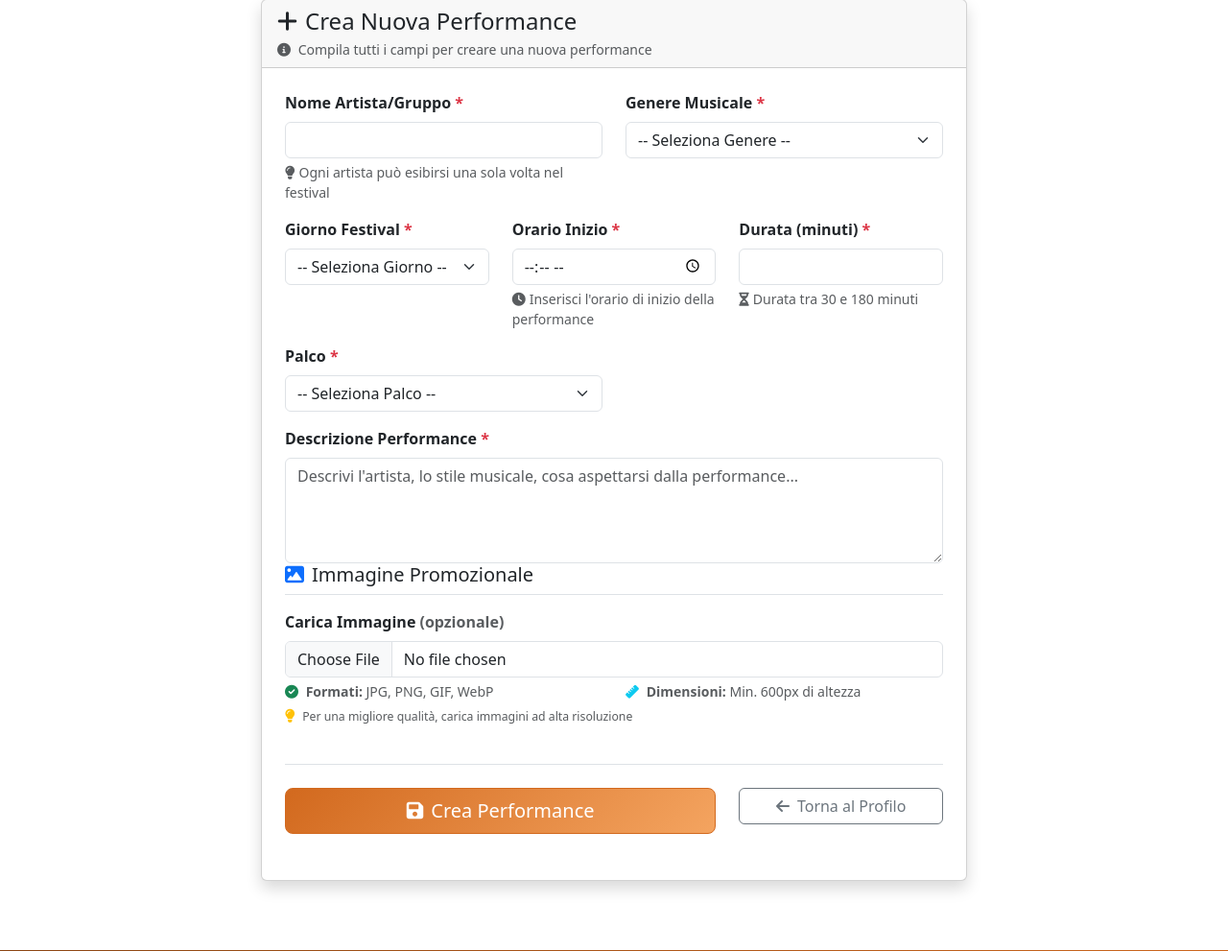
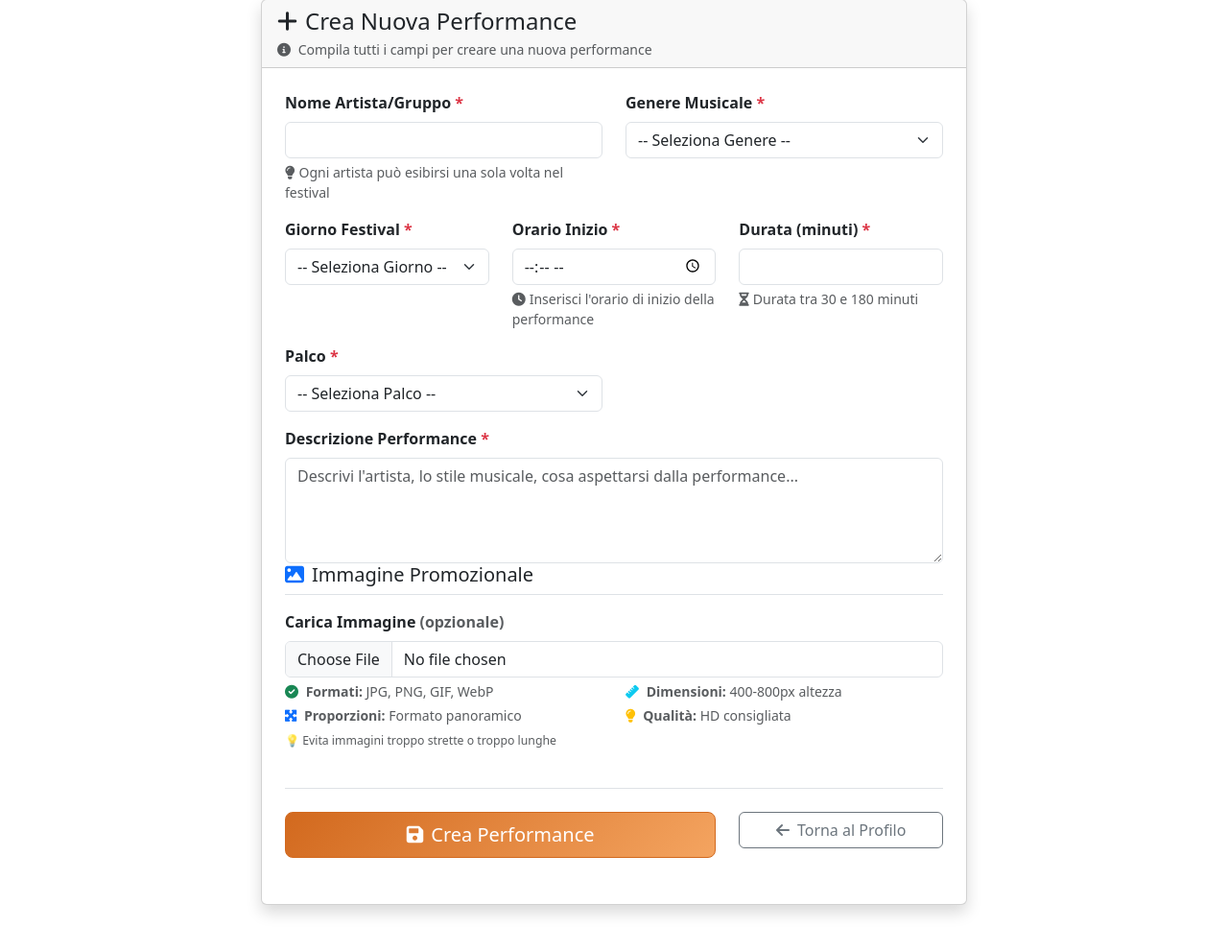
Before and after one commit to Borla25/my-flask-app, a Flask app: page /new_performance in a window 1280 px wide. Shown: the part 81-1072 px from the top of the page at 96% size. Run offline with Flask 3, Linux system fonts and the light colour scheme; a user stored in the database is signed in; data comes from the database, SQL or seed files in the repository.

Commit message:
Enhance image upload validation with min/max height checks and aspect ratio enforcement; update UI instructions for clarity

```diff
--- a/app.py
+++ b/app.py
@@ -42,8 +42,8 @@ login_manager.init_app(app)
 def allowed_file(filename):
     return '.' in filename and filename.rsplit('.', 1)[1].lower() in ALLOWED_EXTENSIONS
 
-def save_image(file, prefix, max_width=None, min_height=None):
-    """Save and resize uploaded image - CON VALIDAZIONE ALTEZZA"""
+def save_image(file, prefix, max_width=None, min_height=None, max_height=None):
+    """Save and resize uploaded image - CON VALIDAZIONE ALTEZZA E PROPORZIONI"""
     if file and allowed_file(file.filename):
         filename = file.filename
         timestamp = int(datetime.now().timestamp())
@@ -55,21 +55,33 @@ def save_image(file, prefix, max_width=None, min_height=None):
         if min_height and img.height < min_height:
             return None, f"L'immagine deve essere alta almeno {min_height}px (attuale: {img.height}px)"
 
+        # ✅ NUOVO: Controlla altezza massima
+        if max_height and img.height > max_height:
+            return None, f"L'immagine non può essere più alta di {max_height}px (attuale: {img.height}px)"
+
+        # ✅ NUOVO: Controlla proporzioni (formato panoramico)
+        aspect_ratio = img.width / img.height
+        if aspect_ratio < 0.8:  # Troppo verticale
+            return None, f"L'immagine è troppo stretta (proporzioni {aspect_ratio:.2f}). Usa un formato più panoramico."
+
         # Ridimensiona sempre per web
         if max_width and img.width > max_width:
             ratio = max_width / img.width
             new_height = int(img.height * ratio)
 
-            # ✅ NUOVO: Controlla che dopo il resize sia ancora abbastanza alta
+            # ✅ NUOVO: Controlla che dopo il resize sia ancora valida
             if min_height and new_height < min_height:
                 return None, f"Dopo il ridimensionamento l'immagine sarebbe troppo bassa ({new_height}px < {min_height}px)"
+
+            if max_height and new_height > max_height:
+                return None, f"Dopo il ridimensionamento l'immagine sarebbe troppo alta ({new_height}px > {max_height}px)"
 
             img = img.resize((max_width, new_height), Image.Resampling.LANCZOS)
 
         filepath = f"{app.config['UPLOAD_FOLDER']}/{new_filename}"
         img.save(filepath, "WebP", quality=60, optimize=True)
 
-        return new_filename, None  # ✅ NUOVO: Ritorna anche messaggio errore
+        return new_filename, None
 
     return None, "File non valido"
 
@@ -506,11 +518,18 @@ def edit_performance_post(id):
 
     performance_image = request.files.get('performance_image')
     if performance_image:
-        image_filename, error_message = save_image(performance_image, f"perf_{form_data['artist_name']}", PERFORMANCE_IMG_WIDTH, min_height=100)
-        if error_message:
-            flash(error_message, "danger")
-            return redirect(url_for("edit_performance", id=id))
-        form_data['performance_image'] = image_filename
+        # ✅ NUOVO: Validazione completa con min/max altezza
+        result = save_image(performance_image, f"perf_{form_data['artist_name']}",
+                       PERFORMANCE_IMG_WIDTH,
+                       min_height=400,     # Min 400px (come le immagini a destra)
+                       max_height=800)     # Max 800px (evita immagini troppo lunghe)
+
+        if isinstance(result, tuple):
+            image_filename, error_message = result
+            if error_message:
+                flash(f"Errore immagine: {error_message}", "danger")
+                return redirect(url_for("edit_performance", id=id))
+            form_data['performance_image'] = image_filename
 
     success = performances_dao.update_performance(form_data)
 
--- a/templates/new_performance.html
+++ b/templates/new_performance.html
@@ -213,12 +213,25 @@
                       </div>
                       <div class="col-md-6">
                         <i class="fas fa-ruler text-info me-1"></i>
-                        <strong>Dimensioni:</strong> Min. 600px di altezza
+                        <strong>Dimensioni:</strong> 400-800px altezza
+                      </div>
+                    </div>
+                    <div class="row mt-1">
+                      <div class="col-md-6">
+                        <i class="fas fa-expand-arrows-alt text-primary me-1"></i>
+                        <strong>Proporzioni:</strong> Formato panoramico
+                      </div>
+                      <div class="col-md-6">
+                        <i class="fas fa-lightbulb text-warning me-1"></i>
+                        <strong>Qualità:</strong> HD consigliata
                       </div>
                     </div>
                     <div class="mt-1">
-                      <i class="fas fa-lightbulb text-warning me-1"></i>
-                      <small>Per una migliore qualità, carica immagini ad alta risoluzione</small>
+                      {% if 'edit' not in request.endpoint %}
+                      <small class="text-muted">💡 Evita immagini troppo strette o troppo lunghe</small>
+                      {% else %}
+                      <small class="text-muted">💡 Lascia vuoto per mantenere l'immagine attuale</small>
+                      {% endif %}
                     </div>
                   </div>
                 </div>
```
Also changed, not shown: templates/edit_performance.html (+19 -4 lines).
